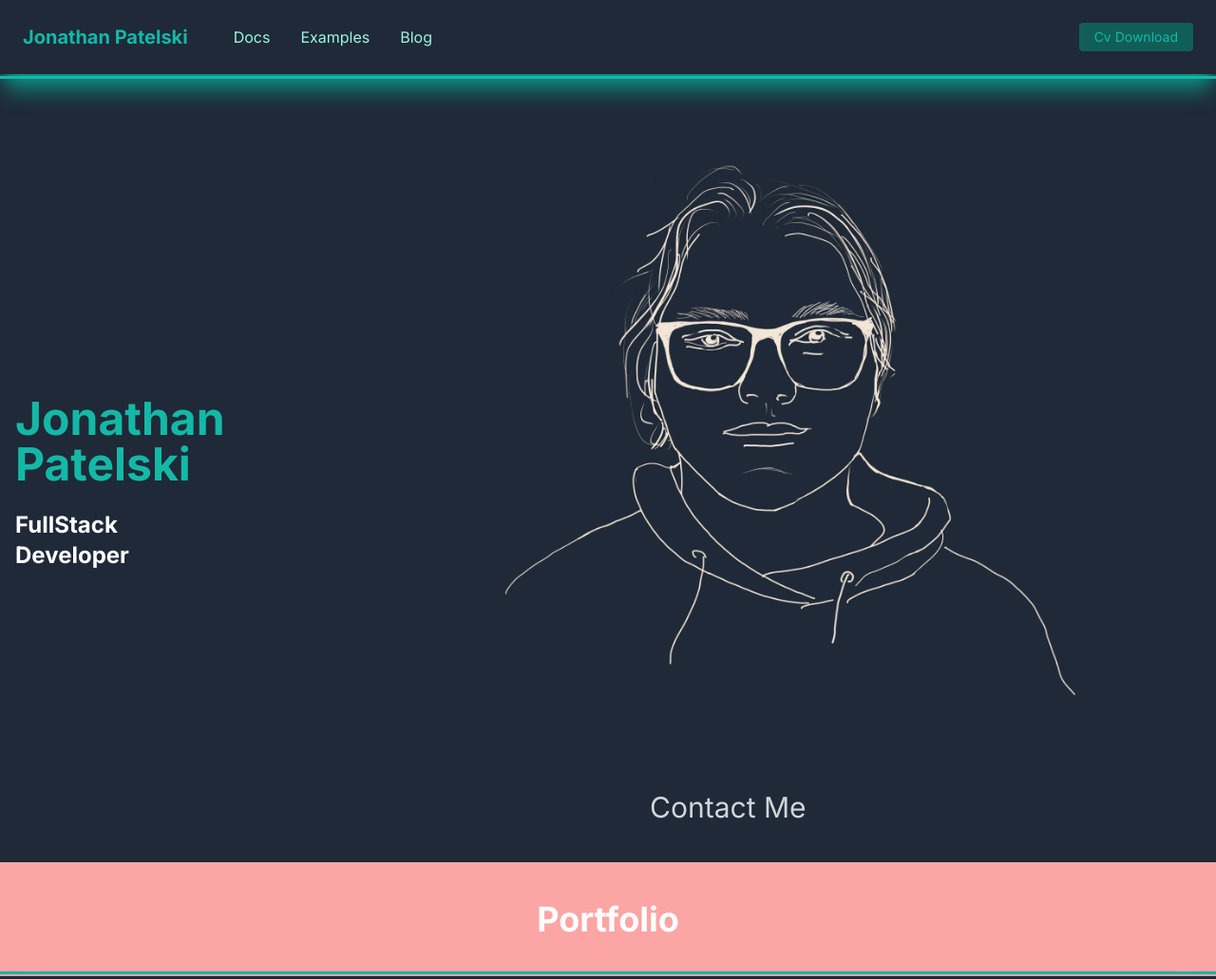
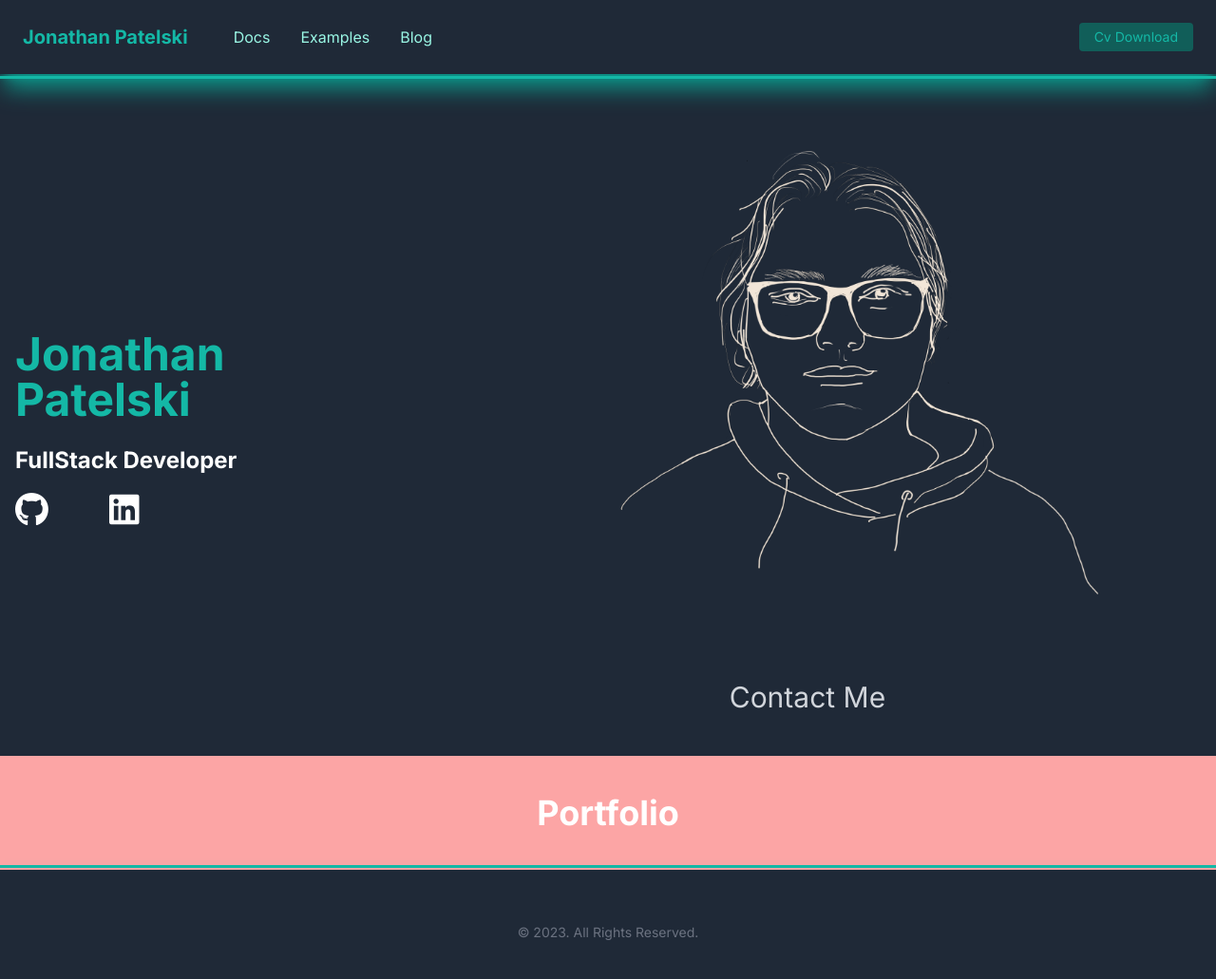
Before and after one commit to JonathanFriedePatelski/Portfolio-website, a website: page resources/views/index.html in a window 1280 px wide. Shown: the top 1031 px of the page at 95% size. Drawn offline with Linux system fonts and the light colour scheme; a web font is replaced by a local one.

Commit message:
feat: finalized hero

```diff
--- /dev/null
+++ b/resources/js/index.js
@@ -0,0 +1,39 @@
+document.addEventListener("DOMContentLoaded", function () {
+    let menuToggle = document.getElementById("menu-toggle");
+    let mobileMenu = document.getElementById("mobile-menu");
+    let closeButton = document.getElementById("close-button");
+    let itemLinks = document.getElementById("item-links");
+
+    menuToggle.addEventListener("click", function () {
+      // Toggle the visibility of the mobile menu
+      mobileMenu.classList.toggle("hidden");
+    });
+
+    closeButton.addEventListener("click", function () {
+      mobileMenu.classList.toggle("hidden");
+    });
+    itemLinks.addEventListener("click", function () {
+      mobileMenu.classList.toggle("hidden");
+    });
+  });
+
+  function createEmailLink() {
+    let container = document.getElementById("emailLinkContainer");
+
+    let user = "jonathanpatelski";
+    let domain = "gmail.com";
+
+    let emailLink = document.createElement("a");
+
+    emailLink.href =
+      "mailto:" +
+      user.split("").reverse().join("") +
+      "@" +
+      domain.split("").reverse().join("");
+    emailLink.target = "_blank";
+    emailLink.textContent = "Contact Me";
+
+    container.appendChild(emailLink);
+  }
+
+  createEmailLink();
--- a/resources/views/index.html
+++ b/resources/views/index.html
@@ -12,6 +12,7 @@
       crossorigin="anonymous"
       referrerpolicy="no-referrer"
     />
+    <script src="../js/index.js" defer></script>
   </head>
 
   <body class="bg-gray-800 font-body h-screen">
@@ -131,7 +132,7 @@
           class="flex flex-col sm:flex-row items-center md:columns-2 text-center sm:text-left bg-blu-900"
         >
           <div
-            class="lg:col-span-6 sm:col-span-6 bg-re-300 flex justify-center justify-items-center"
+            class="lg:col-span-6 sm:col-span-6 bg-re-300 flex justify-center justify-items-center w-[90%]"
           >
             <div class="flex flex-col sm:items-start p-4">
               <span class="text-5xl mb-6 mt-8 font-bold text-teal-500"
@@ -140,6 +141,20 @@
               <span class="text-2xl font-bold text-white"
                 >FullStack Developer</span
               >
+              <div
+                class="text-3xl sm:text-4xl text-white flex justify-center gap-16 mt-4 text-center"
+              >
+                <a
+                  href="https://github.com/JonathanFriedePatelski"
+                  target="_blank"
+                  ><i class="fa-brands fa-github"></i
+                ></a>
+                <a
+                  href="https://www.linkedin.com/in/jonathan-patelski-547839293/"
+                  target="_blank"
+                  ><i class="fa-brands fa-linkedin"></i
+                ></a>
+              </div>
             </div>
           </div>
 
@@ -152,9 +167,10 @@
               />
             </div>
 
-            <h2 class="text-3xl text-gray-300 p-10">
-              <a href="#">Contact Me</a>
-            </h2>
+            <div
+              id="emailLinkContainer"
+              class="hover:text-gray-200 text-3xl text-gray-300 mb-1 p-10"
+            ></div>
           </div>
         </div>
       </section>
@@ -175,25 +191,5 @@
         >
       </div>
     </footer>
-    <script>
-      document.addEventListener("DOMContentLoaded", function () {
-        let menuToggle = document.getElementById("menu-toggle");
-        let mobileMenu = document.getElementById("mobile-menu");
-        let closeButton = document.getElementById("close-button");
-        let itemLinks = document.getElementById("item-links");
-
-        menuToggle.addEventListener("click", function () {
-          // Toggle the visibility of the mobile menu
-          mobileMenu.classList.toggle("hidden");
-        });
-
-        closeButton.addEventListener("click", function () {
-          mobileMenu.classList.toggle("hidden");
-        });
-        itemLinks.addEventListener("click", function () {
-          mobileMenu.classList.toggle("hidden");
-        });
-      });
-    </script>
   </body>
 </html>
--- a/tailwind.config.js
+++ b/tailwind.config.js
@@ -1,19 +1,19 @@
 /** @type {import('tailwindcss').Config} */
 module.exports = {
-  content: ['./resources/views/*.html'],
+  content: ["./resources/views/*.html"],
   theme: {
     extend: {
       fontFamily: {
-        body: ['Playpen Sans', 'Inter']
+        body: ["Playpen Sans", "Inter"],
       },
       colors: {
-        primary: '#14b8a6',
+        primary: "#14b8a6",
         secondary: {
-          100: '#E2E2D5',
-          200: '#888883',
-        }
-      }
+          100: "#E2E2D5",
+          200: "#888883",
+        },
+      },
     },
   },
   plugins: [],
-}
+};
```
Also changed, not shown: resources/css/output.css.
